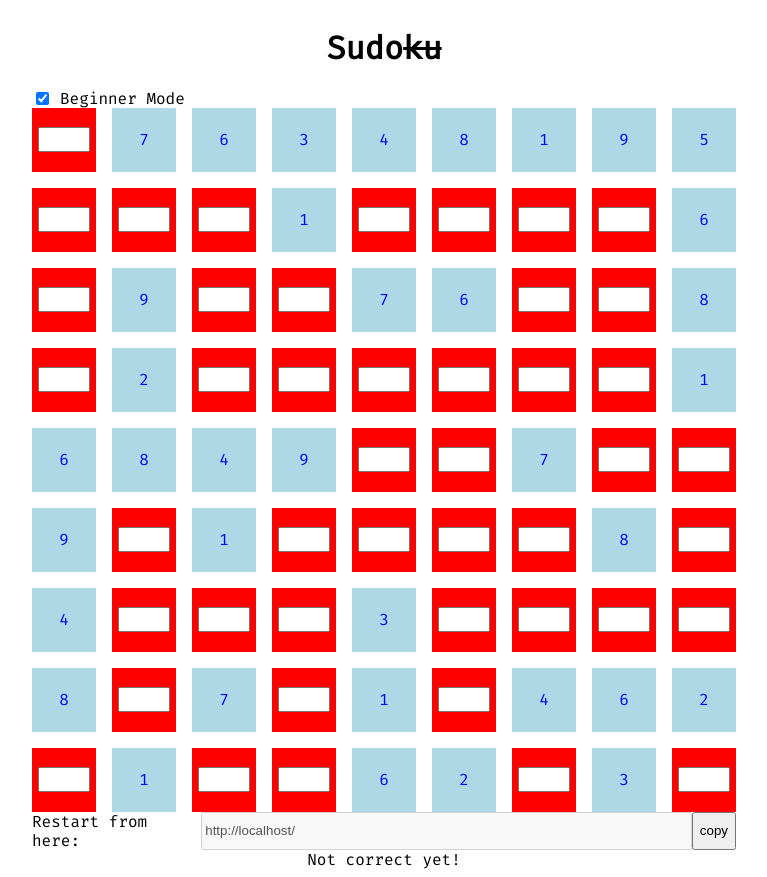
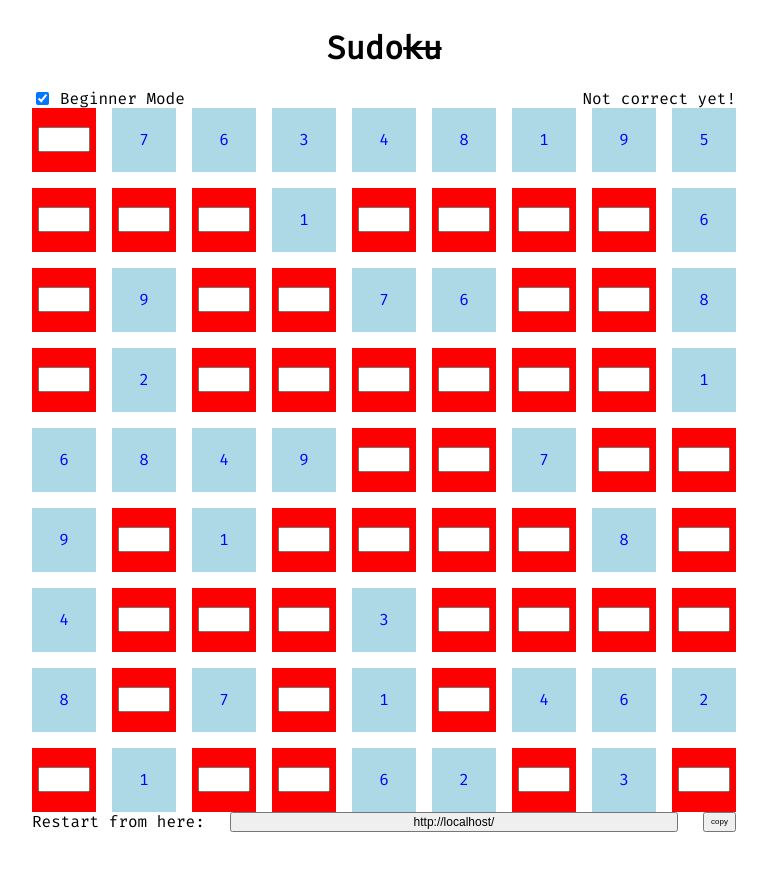
Before and after one commit to ofer987/sudoku, a SvelteKit app: page / in a window 1280 px wide. Shown: the whole page, without its empty margins (256-1023 px from the left). After the commit the page ends 840 px from the top, so only its background shows below. Built offline with nearby package versions, Linux system fonts and the light colour scheme.

Commit message:
Display copy button

```diff
--- a/src/routes/Puzzle.svelte
+++ b/src/routes/Puzzle.svelte
@@ -5,11 +5,20 @@
 	export let puzzle: Puzzle;
 	let startingBoard = puzzle.board;
 	let isBeginnerMode = true;
+	let copiedText: 'copy' | 'copied' = 'copy';
+	let isCopyButtonEnabled = true;
+
+	$: {
+		copiedText = 'copied';
+		if (isCopyButtonEnabled) {
+			copiedText = 'copy';
+		}
+	}
 
 	let state = startingBoard;
 
 	let pageId = 0;
-	$: pageUrl = window.location.toString();
+	let pageUrl = window.location.toString();
 
 	async function recordState(): Promise<void> {
 		pageId += 1;
@@ -18,19 +27,32 @@
 		const url = `#${puzzle.toHash}`;
 		history.pushState({ pageId: pageId, url: url }, '', url);
 		pageUrl = window.location.toString();
+		isCopyButtonEnabled = true;
 	}
 
 	async function copyUrlToClipboard(): Promise<void> {
 		const url = window.location.toString();
 
 		await navigator.clipboard.writeText(url);
+		isCopyButtonEnabled = false;
+
 		alert('Copied URL to Clipboard');
 	}
 </script>
 
+<div class="container">
 	<div class="beginner-mode">
 		<input id="beginner-mode-value" type="checkbox" bind:checked={isBeginnerMode} />
 		<label for="beginner-mode-value">Beginner Mode</label>
+	</div>
+
+	<div class="results">
+		{#if puzzle.isCorrect}
+			<div class="message">Correct!</div>
+		{:else}
+			<div class="message">Not correct yet!</div>
+		{/if}
+	</div>
 </div>
 
 <div class="puzzle">
@@ -41,16 +63,10 @@
 
 <div class="state">
 	<label for="value">Restart from here:<br /></label>
-	<input id="value" value={pageUrl} type="text" disabled={true} />
-	<input id="button" type="button" value="copy" on:click={copyUrlToClipboard} />
+	<div class="container">
+		<button type="button" id="value" on:click={copyUrlToClipboard}>{pageUrl}</button>
 	</div>
-
-<div class="results">
-	{#if puzzle.isCorrect}
-		<div>Correct!</div>
-	{:else}
-		<div>Not correct yet!</div>
-	{/if}
+	<input id="button" type="button" value={copiedText} on:click={copyUrlToClipboard} />
 </div>
 
 <style lang="scss">
@@ -62,10 +78,24 @@
 		justify-items: center;
 	}
 
+	.container {
+		width: 44em;
+		display: flex;
+		flex-direction: row;
+
 		.beginner-mode {
 			display: flex;
 			gap: 0.5em;
 			width: 44em;
+		}
+
+		.results {
+			width: 20em;
+
+			.message {
+				float: right;
+			}
+		}
 	}
 
 	.state {
@@ -73,8 +103,22 @@
 		justify-content: space-between;
 		width: 44em;
 
+		input#button {
+			/* padding: 0 2em; */
+			/* width: 10em; */
+			font-size: 0.5em;
+		}
+
+		.container {
+			display: flex;
+			flex-direction: column;
+			justify-content: center;
+			width: 28em;
+			overflow: hidden;
+
 			#value {
-			width: 70%;
+				font-size: 0.75em;
+			}
 		}
 	}
 </style>
```
Lines whose indentation alone changed are shown as unchanged.
